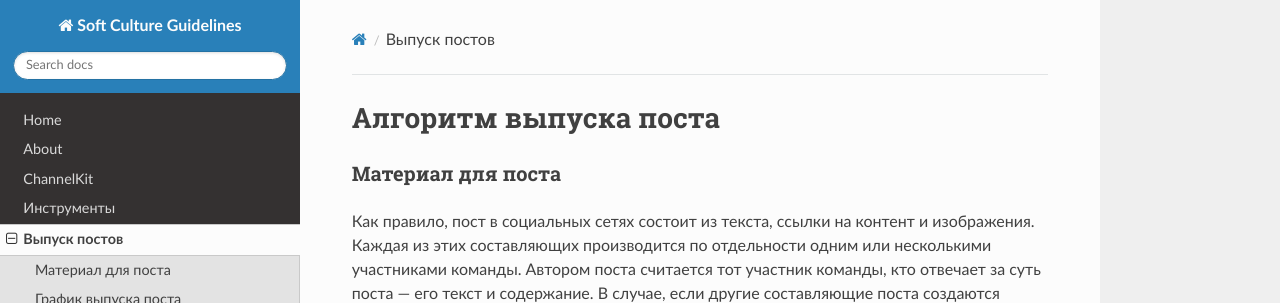
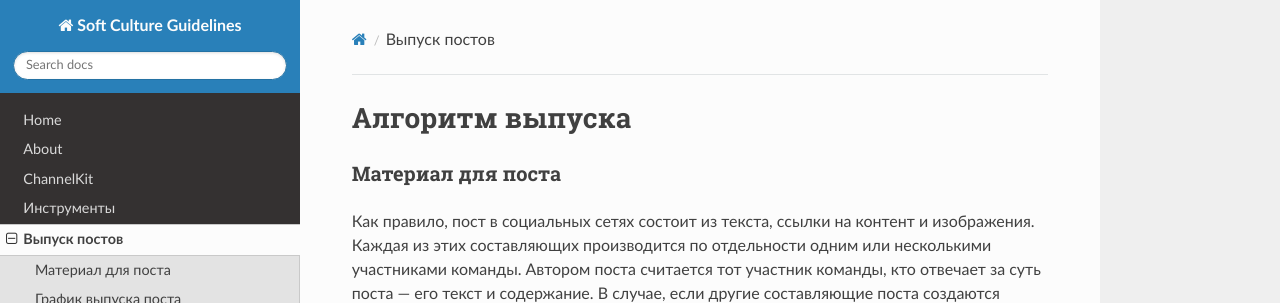
Before and after one commit to arsenyafonin/wiki, an MkDocs documentation site: the page built from docs/INS_05_Posts.md, in a window 1280 px wide and 900 px high. Shown: the top 303 px of the window. Built offline with MkDocs 1.6.1, drawn with Linux system fonts in a browser that asks for light colours; nearby versions of some CDN libraries; old or Windows-style settings are respelled for this version of MkDocs.

Commit message:
Update INS_05_Posts.md

```diff
--- a/docs/INS_05_Posts.md
+++ b/docs/INS_05_Posts.md
@@ -1,4 +1,4 @@
-# Алгоритм выпуска поста
+# Алгоритм выпуска
 
 ### Материал для поста
 
```
